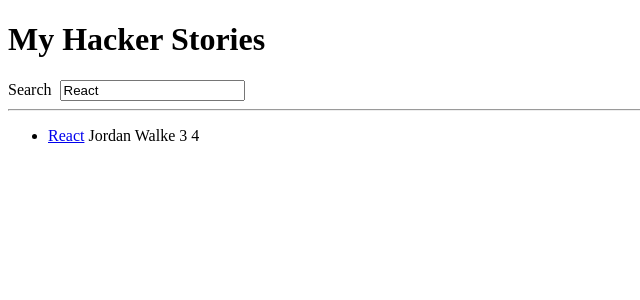
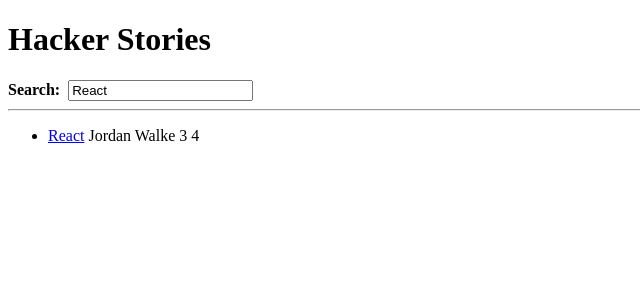
Before and after one commit to abdul-busybrain/road2react, a React (Create React App) app: page / in a window 1280 px wide. Shown: the top 300 px of the page, without its empty margins (0-640 px from the left). Built offline with nearby package versions, Linux system fonts and the light colour scheme.

Commit message:
Component composition

```diff
--- a/public/index.html
+++ b/public/index.html
@@ -24,7 +24,7 @@
       work correctly both with client-side routing and a non-root public URL.
       Learn how to configure a non-root public URL by running `npm run build`.
     -->
-    <title>React App</title>
+    <title>Hacker Strories</title>
   </head>
   <body>
     <noscript>You need to enable JavaScript to run this app.</noscript>
--- /dev/null
+++ b/src/AgeMileStone.js
@@ -0,0 +1,5 @@
+import React from "react";
+
+export default function AgeMileStone() {
+  return <div></div>;
+}
--- a/src/App.js
+++ b/src/App.js
@@ -42,14 +42,15 @@
 
   return (
     <div>
-      <h1>My Hacker Stories</h1>
+      <h1> Hacker Stories</h1>
 
       <InputWithLabel
         id="search"
-        label="Search"
         value={searchTerm}
         onInputChange={handleSearch}
-      />
+      >
+        <strong> Search:</strong>
+      </InputWithLabel>
 
       <hr />
 
@@ -58,9 +59,15 @@
   );
 }
 
-const InputWithLabel = ({ id, label, value, type = "text", onInputChange }) => (
+const InputWithLabel = ({
+  id,
+  value,
+  type = "text",
+  onInputChange,
+  children,
+}) => (
   <>
-    <label htmlFor={id}>{label} </label>
+    <label htmlFor={id}>{children} </label>
     &nbsp;
     <input id={id} type={type} value={value} onChange={onInputChange} />
   </>
--- a/src/index.js
+++ b/src/index.js
@@ -1,12 +1,10 @@
 import React from "react";
 import ReactDOM from "react-dom/client";
-import Ap from "./Playground";
 import App from "./App";
 
 const root = ReactDOM.createRoot(document.getElementById("root"));
 root.render(
   <React.StrictMode>
     <App />
-    {/* <Ap /> */}
   </React.StrictMode>
 );
```
Also changed, not shown: src/HandleInput.js (deleted, +0 -24 lines).
